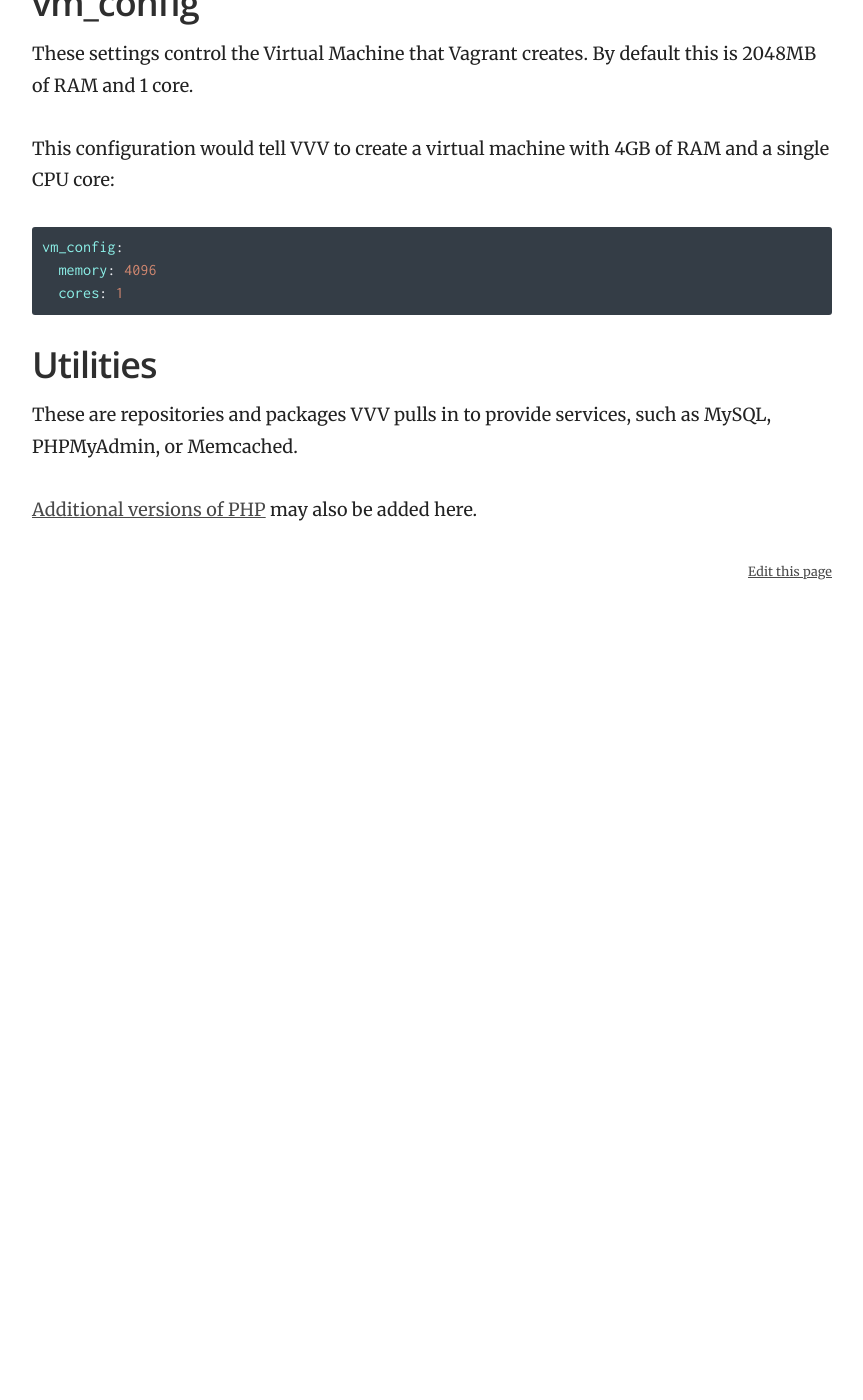
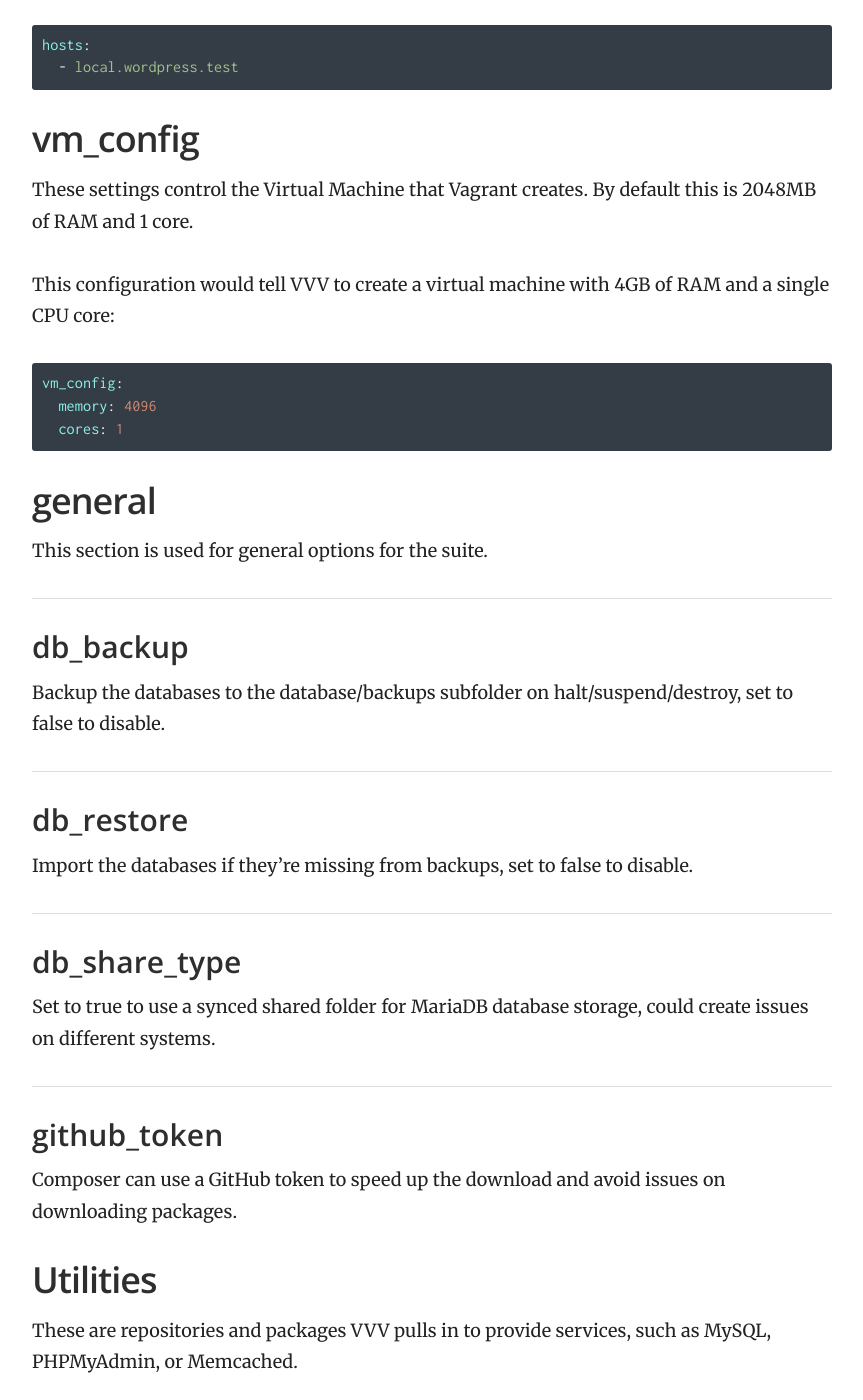
Before and after one commit to Varying-Vagrant-Vagrants/varyingvagrantvagrants.org, a Jekyll site: the page built from docs/en-US/vvv-config.yml.md, in a window 1280 px wide and 1400 px high, scrolled down 3968 px. Shown: the whole window, without its empty margins (358-1221 px from the left). Built offline with Jekyll 4.4.1, drawn with Linux system fonts in a browser that asks for light colours; before the commit the page ends 4598 px from its top, so only the background shows below that; some of the changed text lies outside the part shown.

Commit message:
General section of vvv-config

````diff
--- a/docs/en-US/vvv-config.yml.md
+++ b/docs/en-US/vvv-config.yml.md
@@ -48,6 +48,12 @@ utilities:
     - tls-ca
 utility-sources:
   core: https://github.com/Varying-Vagrant-Vagrants/vvv-utilities.git
+# General VVV options
+general:
+  db_backup: true
+  db_restore: true
+  db_share_type: false
+  #github_token: xxxxxx
 ```
 
 ## Anatomy of a Site config
@@ -145,6 +151,26 @@ vm_config:
   cores: 1
 ```
 
+## general
+
+This section is used for general options for the suite.
+
+### db_backup
+
+Backup the databases to the database/backups subfolder on halt/suspend/destroy, set to false to disable.
+
+### db_restore
+
+Import the databases if they're missing from backups, set to false to disable.
+
+### db_share_type
+
+Set to true to use a synced shared folder for MariaDB database storage, could create issues on different systems.
+
+### github_token
+
+Composer can use a GitHub token to speed up the download and avoid issues on downloading packages.
+
 ## Utilities
 
 These are repositories and packages VVV pulls in to provide services, such as MySQL, PHPMyAdmin, or Memcached.
````
